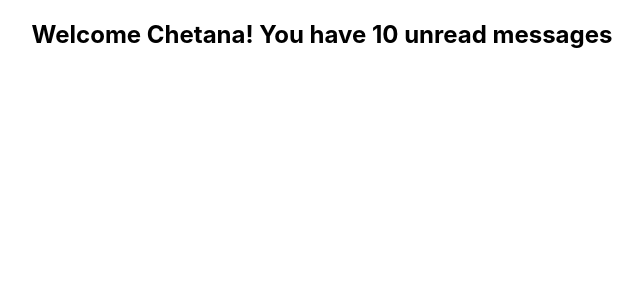
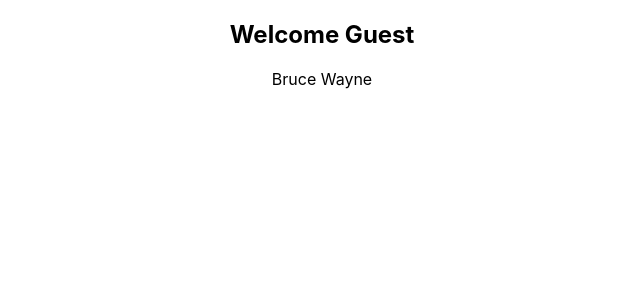
Before and after one commit to chetanalotliker/learn-react-typescript, a React (Create React App) app: page / in a window 1280 px wide. Shown: the top 300 px of the page, without its empty margins (318-961 px from the left). Built offline with nearby package versions, Linux system fonts and the light colour scheme.

Commit message:
Create a prop as a object Person and pass data

```diff
--- a/src/App.tsx
+++ b/src/App.tsx
@@ -1,10 +1,16 @@
 import './App.css';
 import { Greet } from './components/Greet';
+import { Person } from './components/Person';
 
 function App() {
+  const personName = {
+    first:'Bruce',
+    last:'Wayne'
+  }
   return (
     <div className="App">
-      <Greet name='Chetana' />
+      <Greet name='Chetana' messageCount={20} isLoggedIn={false} />
+      <Person name={personName}/>
     </div>
   );
 }
--- a/src/components/Greet.tsx
+++ b/src/components/Greet.tsx
@@ -1,11 +1,17 @@
 type GreetProps = {
-    name: string
+    name: string,
+    messageCount: number,
+    isLoggedIn: boolean
 }
 
 export const Greet = (props: GreetProps)=>{
     return (
         <div>
-            <h2>Welcome {props.name}! You have 10 unread messages</h2>
+            <h2>
+                {
+                    props.isLoggedIn? `Welcome ${props.name}! You have ${props.messageCount} unread messages`:`Welcome Guest`
+                }
+            </h2>
         </div>
     )
 }
--- /dev/null
+++ b/src/components/Person.tsx
@@ -0,0 +1,13 @@
+type PersonProps = {
+    name:{
+        first:string,
+        last: string
+    }
+}
+export const Person = (props: PersonProps)=>{
+    return (
+        <div>
+            {props.name.first} {props.name.last}
+        </div>
+    )
+}
```
